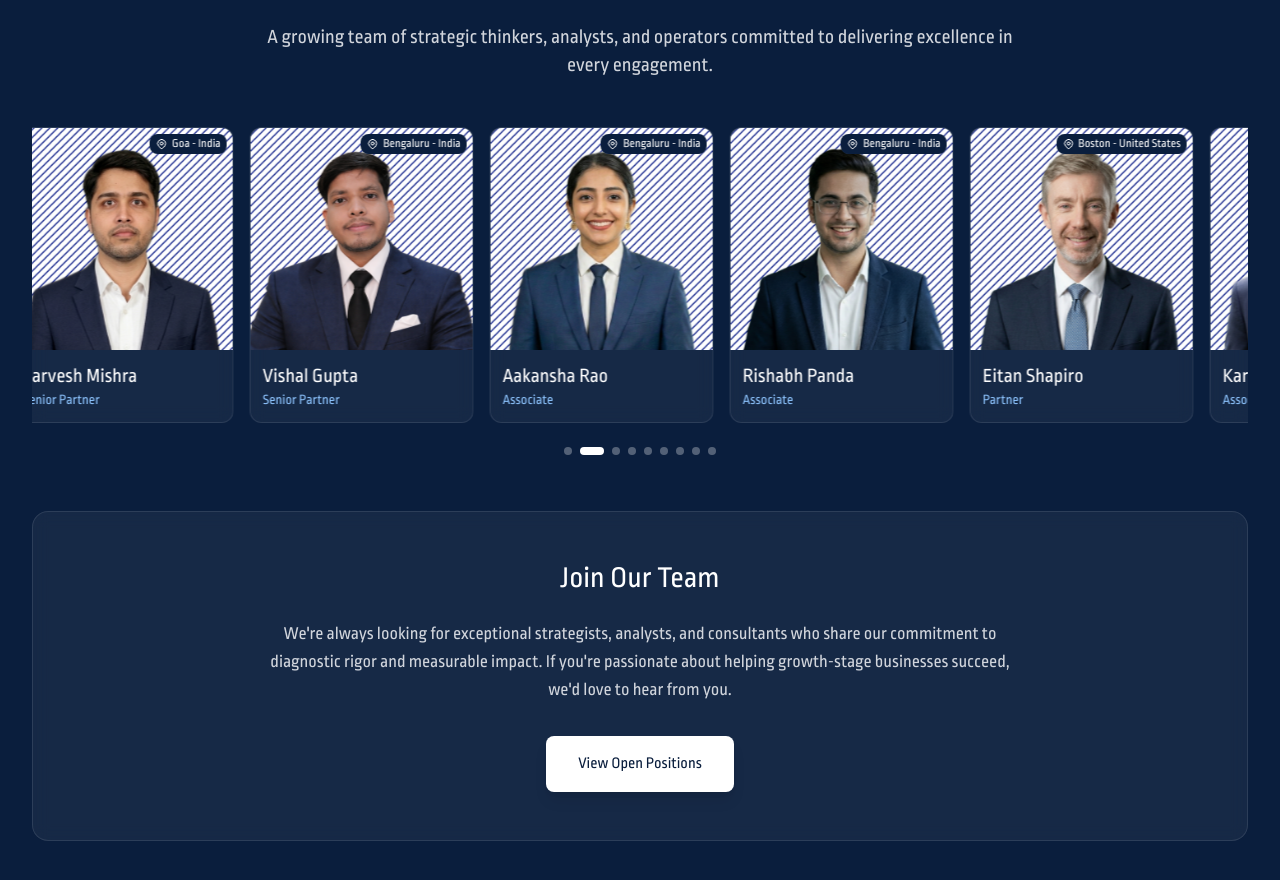
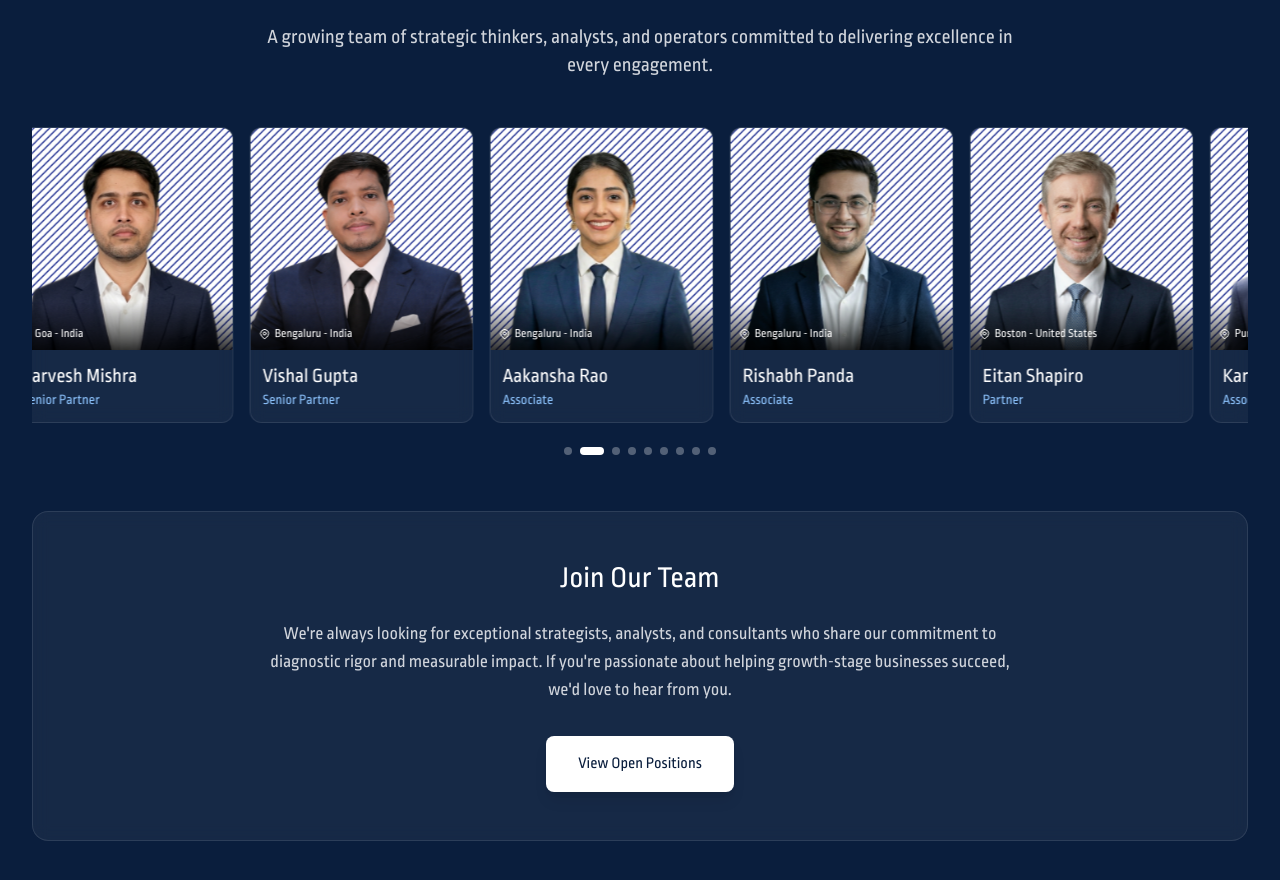
Before and after one commit to SarveshMishra4/sarsen-webapp-client, a Next.js app: page /about in a window 1280 px wide. Shown: the part 2983-3863 px from the top of the page. Built offline with nearby package versions, Linux system fonts and the light colour scheme; no server answers.

Commit message:
About Updated

```diff
--- a/src/app/about/page.tsx
+++ b/src/app/about/page.tsx
@@ -574,20 +574,16 @@
                     alt={member.name}
                     className="w-full h-full object-cover group-hover:scale-105 transition-transform duration-300"
                   />
-                  {/*
-                    Location badge — pinned to the top-right corner on every screen size.
-                    - text scales down (9px/11px/xs) instead of a fixed text-sm that overflowed tiny cards
-                    - inner text span truncates instead of wrapping onto multiple lines
-                    - badge width is capped so it never spills past the right edge of the card
-                    - icon has flex-shrink-0 so it never gets squeezed by long location names
-                  */}
-                  <span className="absolute top-1 right-1 sm:top-1.5 sm:right-1.5 flex items-center gap-0.5 sm:gap-1 bg-[#0A1E3D] backdrop-blur-sm text-white text-[9px] sm:text-[10px] md:text-xs px-1 py-0.5 sm:px-1.5 rounded-md font-medium max-w-[70%] sm:max-w-[75%]">
+                  {/* Variant 2 — Full-width gradient bar along the bottom of the image */}
+                  <div className="absolute bottom-0 left-0 right-0 bg-gradient-to-t from-black/80 via-black/40 to-transparent pt-4 sm:pt-6 pb-1.5 sm:pb-2 px-1.5 sm:px-2">
+                    <span className="flex items-center gap-1 text-white text-[9px] sm:text-[10px] md:text-xs font-medium">
                       <svg className="w-2 h-2 sm:w-2.5 sm:h-2.5 md:w-3 md:h-3 flex-shrink-0" fill="none" stroke="currentColor" viewBox="0 0 24 24">
                         <path strokeLinecap="round" strokeLinejoin="round" strokeWidth={2} d="M17.657 16.657L13.414 20.9a2 2 0 01-2.828 0l-4.243-4.243a8 8 0 1111.314 0z" />
                         <path strokeLinecap="round" strokeLinejoin="round" strokeWidth={2} d="M15 11a3 3 0 11-6 0 3 3 0 016 0z" />
                       </svg>
                       <span className="truncate">{member.location}</span>
                     </span>
+                  </div>
                 </div>
                 <div className="p-2 sm:p-2.5 md:p-3">
                   <h3 className="text-sm sm:text-sm md:text-base lg:text-xl font-medium text-white truncate">{member.name}</h3>
```
Lines whose indentation alone changed are shown as unchanged.
